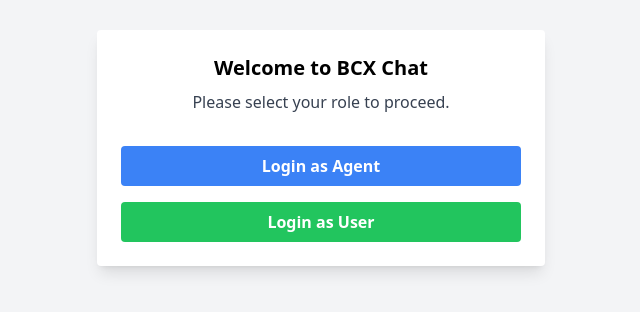
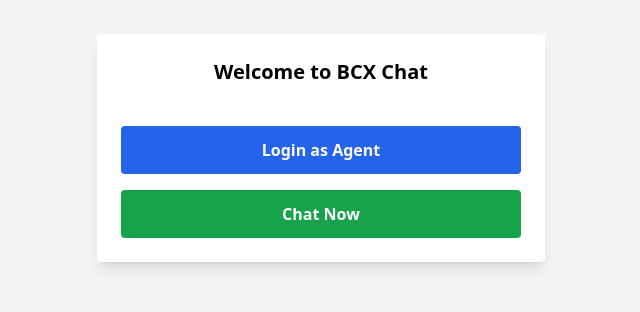
Before and after one commit to irfanalamt/bot-assisted-chat, a Next.js app: page / in a window 1280 px wide. Shown: the part 252-564 px from the top of the page, without its empty margins (319-959 px from the left). Built offline with nearby package versions, Linux system fonts and the light colour scheme.

Commit message:
Refactor: update button text and style

```diff
--- a/pages/index.tsx
+++ b/pages/index.tsx
@@ -10,20 +10,17 @@ const Index: React.FC = () => {
           <div className='font-bold text-xl mb-2 text-center'>
             Welcome to BCX Chat
           </div>
-          <p className='text-gray-700 text-base text-center'>
-            Please select your role to proceed.
-          </p>
         </div>
         <div className='px-6 pt-4 pb-2'>
           <button
             onClick={() => router.push('/agent/login')}
-            className='bg-blue-500 hover:bg-blue-700 text-white font-bold py-2 px-4 mb-4 rounded w-full transition duration-200'>
+            className='bg-blue-600 hover:bg-blue-700 text-white font-bold p-3 mb-4 rounded w-full transition duration-200'>
             Login as Agent
           </button>
           <button
             onClick={() => router.push('/user/login')}
-            className='bg-green-500 hover:bg-green-700 text-white font-bold py-2 px-4 rounded w-full transition duration-200'>
-            Login as User
+            className='bg-green-600 hover:bg-green-700 text-white font-bold p-3 rounded w-full transition duration-200'>
+            Chat Now
           </button>
         </div>
       </div>
```
